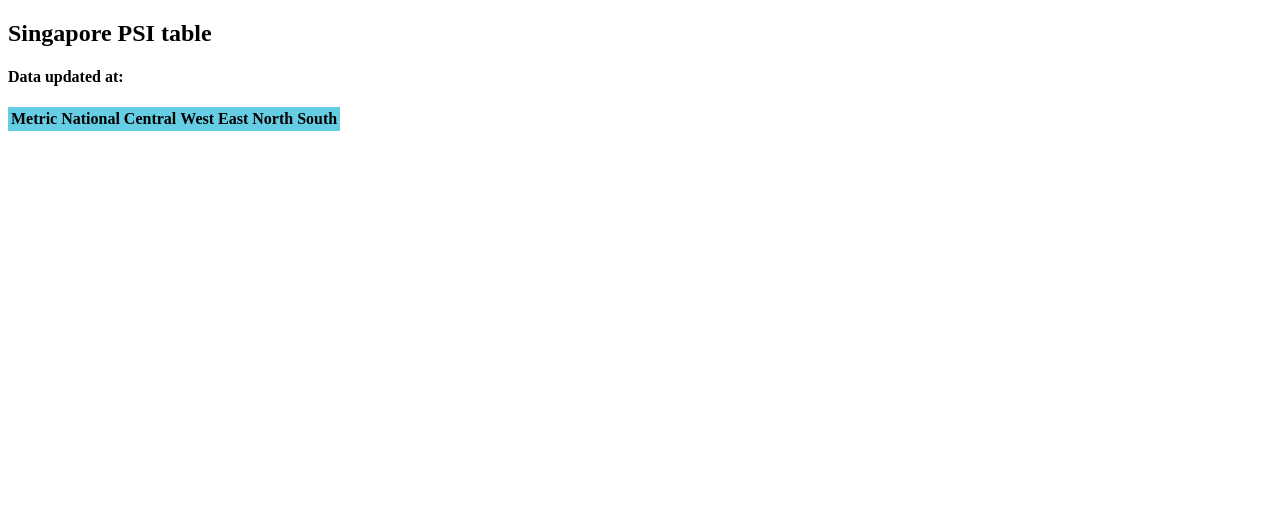
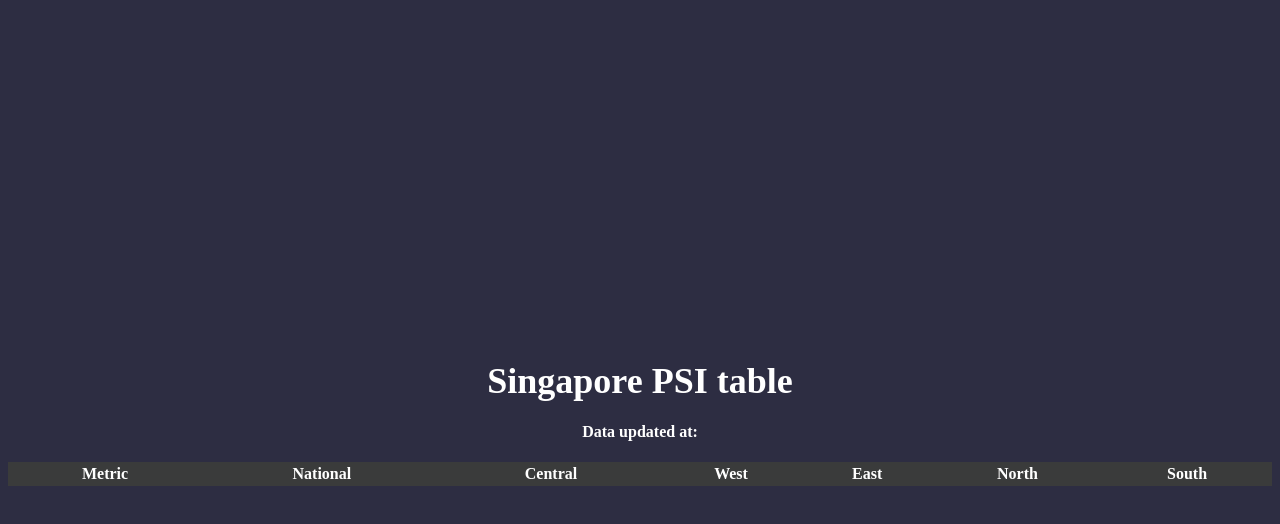
Before and after one commit to Yustynn/HASS-assignment1, a plain HTML site: page index.html in a window 1280 px wide. Drawn offline with Linux system fonts and the light colour scheme; no server answers.

Commit message:
Add some styling

```diff
--- a/index.html
+++ b/index.html
@@ -4,10 +4,33 @@
 <title>Assignment 1</title>
 <style>
     td {
-        padding: 5px;
+        padding: 10px;
+        text-align: center;
     }
     table {
-        background: rgb(101, 205, 228);
+        background: rgb(58, 59, 59);
+    }
+
+    html, body {
+        color: white;
+        height: 100%;
+        background: #2d2d42;
+    }
+
+    body {
+        display: flex;
+        flex-direction: column;
+
+        justify-content: center;
+    }
+
+    h2, h4 {
+        text-align: center;
+    }
+
+    h2 {
+        font-size: 36px;
+        margin-bottom: 0;
     }
 
 
```
